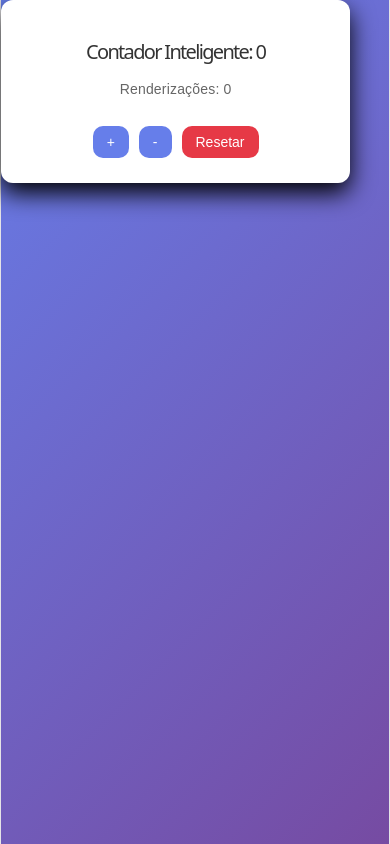
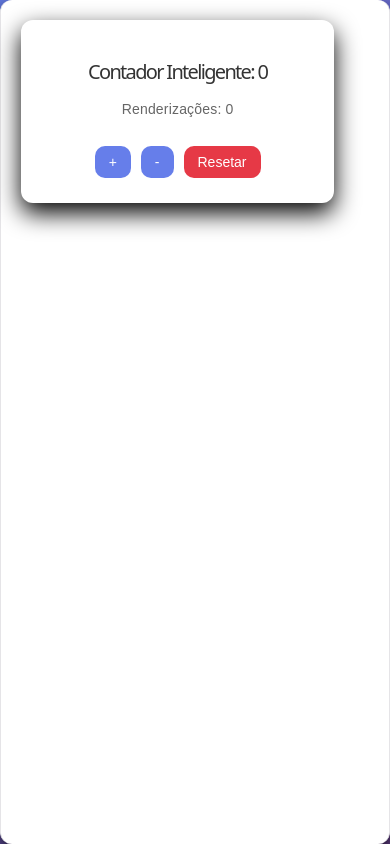
Before and after one commit to PatrickCorrea-git/Contador_inteligente, a React (Vite) app: page / in a window 390 px wide. Built offline with nearby package versions, Linux system fonts and the light colour scheme.

Commit message:
Corrigindo  responsividade

```diff
--- a/src/App.css
+++ b/src/App.css
@@ -13,11 +13,10 @@ body {
     display: flex;
     align-items: center;
     justify-content: center;
-    overflow-x: hidden;
 }
 
 /* Caixa principal */
-.container {
+div {
     background: #fff;
     padding: 30px 40px;
     border-radius: 12px;
@@ -71,7 +70,7 @@ button {
 
 /* SMARTPHONE */
 @media (max-width: 480px) {
-  .container {
+  div {
     padding: 20px;
     width: 90%;
   }
```
